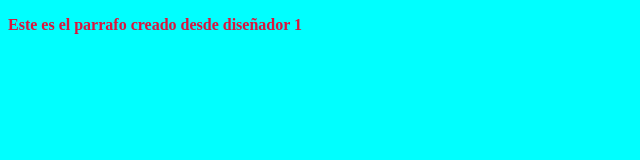
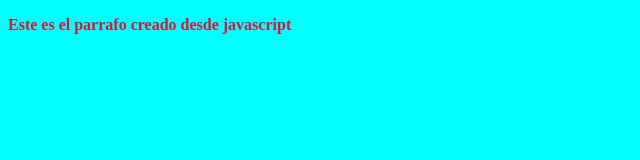
Before and after one commit to carlos9110-developer/CursoGit, a plain HTML site: page index.html in a window 1280 px wide. Shown: the full height of the page, 0-640 px from the left. Drawn offline with Linux system fonts and the light colour scheme.

Commit message:
Se creo una nueva rama con el codigo de la rama javascript

```diff
--- a/index.html
+++ b/index.html
@@ -11,7 +11,7 @@
 </head>
 
 <body>
-    <p>Este es el parrafo creado desde diseñador 1</p>
+    <p>Este es el parrafo creado desde javascript</p>
 </body>
 
 </html>
```
